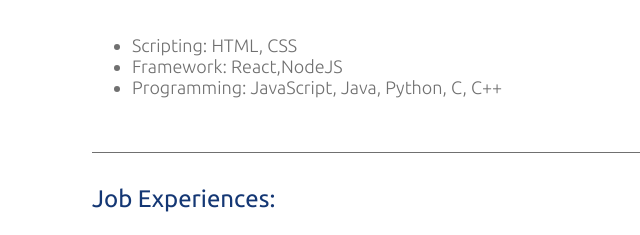
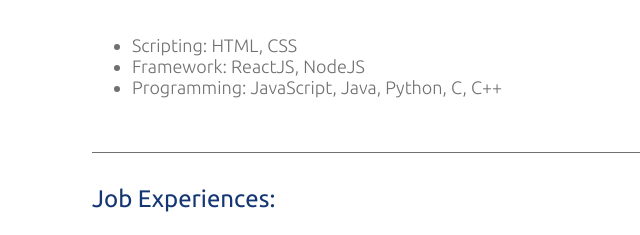
Before and after one commit to aaryanpoudel/portfoliominimal, a plain HTML site: page skills.html in a window 1280 px wide. Shown: the part 196-431 px from the top of the page, 4-644 px from the left. Drawn offline with Linux system fonts and the light colour scheme.

```diff
--- a/skills.html
+++ b/skills.html
@@ -31,7 +31,7 @@
                 <h2 class='article-title'>I've worked with following Languages:</h2>
                 <ul>
                     <li>Scripting: HTML, CSS</li>
-                    <li>Framework: React,NodeJS</li>
+                    <li>Framework: ReactJS, NodeJS</li>
                     <li>Programming: JavaScript, Java, Python, C, C++</li>
                 </ul>
             </article>
```
